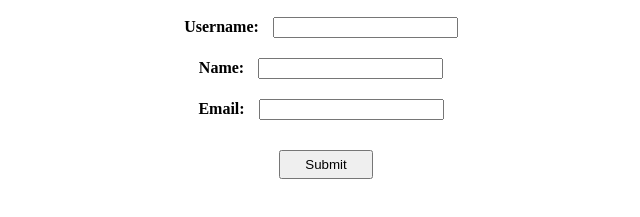
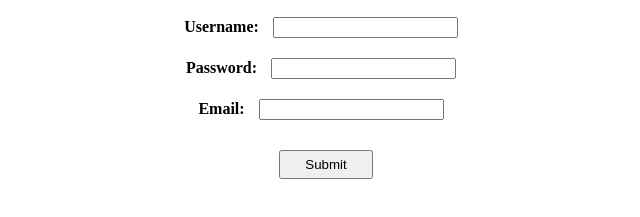
Before and after one commit to TASEWA/Expense-Tracker, a website: page src/public/html/user_profile_edit.html in a window 1280 px wide. Shown: the part 217-434 px from the top of the page, 314-954 px from the left. Drawn offline with nearby package versions, Linux system fonts and the light colour scheme; no server answers.

Commit message:
Update user_profile_edit.html

```diff
--- a/src/public/html/user_profile_edit.html
+++ b/src/public/html/user_profile_edit.html
@@ -41,7 +41,7 @@
             <input class="form-input" id="username" type="text">
             <br>
 
-            <label for="password"><b>Name:</b></label>
+            <label for="password"><b>Password:</b></label>
             <input class="form-input" id="password" type="text">
             <br>
 
```
